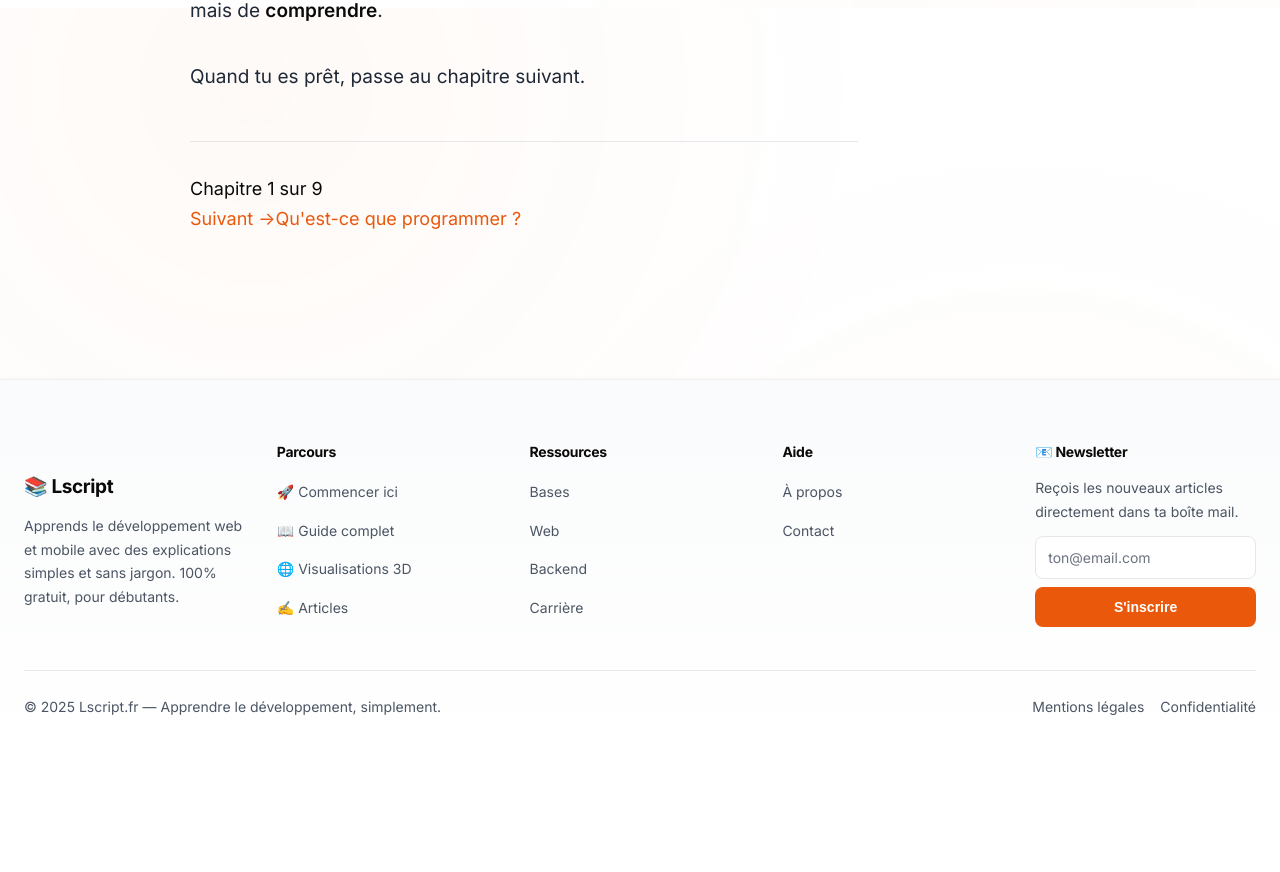
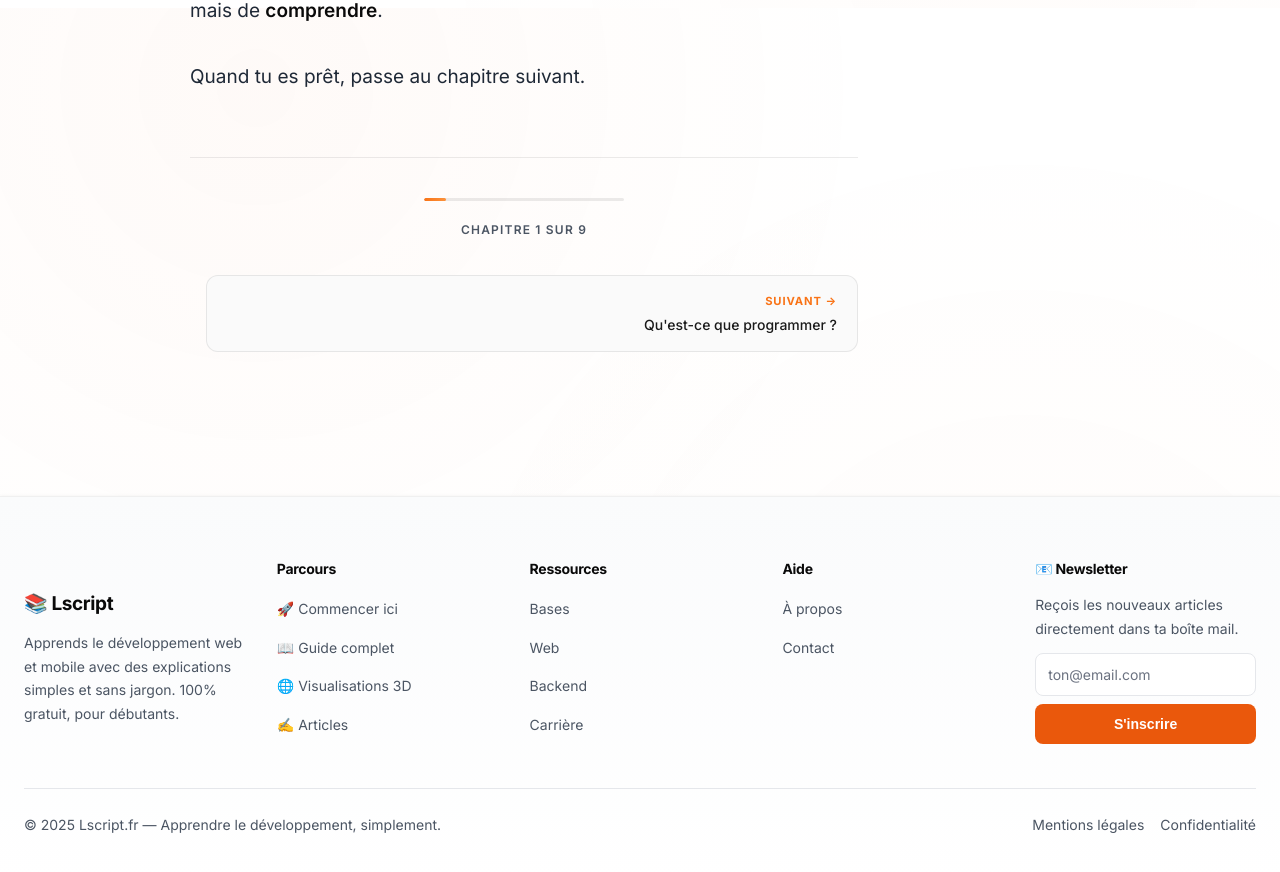
Before and after one commit to NovaIA25/lscript, a Next.js app: page /guide/introduction in a window 1280 px wide. Shown: the part 1592-2464 px from the top of the page. Before the commit the page ends 2359 px from the top, so only its background shows below. Built offline with nearby package versions, Linux system fonts and the light colour scheme.

Commit message:
style: premium chapter navigation with orange/black/white design

```diff
--- a/styles/globals.css
+++ b/styles/globals.css
@@ -1523,56 +1523,98 @@ pre code {
   font-size: var(--text-xs);
 }
 
-/* Chapter Navigation */
+/* Chapter Navigation — Premium Design */
 .chapter-nav {
-  margin-top: var(--space-12);
-  padding-top: var(--space-8);
-  border-top: 1px solid var(--color-border);
-}
-
-.chapter-nav-links {
+  margin-top: var(--space-16);
+  padding-top: var(--space-10);
+  border-top: 1px solid rgba(0, 0, 0, 0.08);
+}
+
+.chapter-progress {
+  text-align: center;
+  margin-bottom: var(--space-8);
+}
+
+.chapter-progress-bar {
+  height: 3px;
+  background: rgba(0, 0, 0, 0.08);
+  border-radius: var(--radius-full);
+  overflow: hidden;
+  margin-bottom: var(--space-3);
+  max-width: 200px;
+  margin-left: auto;
+  margin-right: auto;
+}
+
+.chapter-progress-fill {
+  height: 100%;
+  background: linear-gradient(90deg, #f97316, #fb923c);
+  border-radius: var(--radius-full);
+  transition: width 0.5s ease;
+}
+
+.chapter-progress-text {
+  font-size: 0.75rem;
+  font-weight: 600;
+  text-transform: uppercase;
+  letter-spacing: 0.1em;
+  color: var(--color-text-muted);
+}
+
+.chapter-nav-buttons {
   display: flex;
   justify-content: space-between;
+  align-items: stretch;
   gap: var(--space-4);
 }
 
 .chapter-nav-btn {
   flex: 1;
-  max-width: 200px;
+  display: flex;
+  flex-direction: column;
+  padding: var(--space-4) var(--space-5);
+  background: #fafafa;
+  border: 1px solid rgba(0, 0, 0, 0.08);
+  border-radius: var(--radius-lg);
+  text-decoration: none;
+  transition: all 0.25s ease;
+}
+
+.chapter-nav-btn:hover {
+  background: #ffffff;
+  border-color: #f97316;
+  box-shadow: 0 4px 12px rgba(249, 115, 22, 0.15);
+  transform: translateY(-2px);
 }
 
 .chapter-nav-prev {
   text-align: left;
+  align-items: flex-start;
 }
 
 .chapter-nav-next {
   text-align: right;
-  margin-left: auto;
-}
-
-.progress-bar {
-  margin-top: var(--space-6);
-}
-
-.progress-text {
-  font-size: var(--text-xs);
-  color: var(--color-text-muted);
-  margin-bottom: var(--space-2);
-  text-align: center;
-}
-
-.progress-track {
-  height: 4px;
-  background: var(--color-bg-muted);
-  border-radius: var(--radius-full);
-  overflow: hidden;
-}
-
-.progress-fill {
-  height: 100%;
-  background: var(--color-accent);
-  border-radius: var(--radius-full);
-  transition: width var(--duration-slow) var(--ease-out);
+  align-items: flex-end;
+}
+
+.chapter-nav-label {
+  font-size: 0.7rem;
+  font-weight: 700;
+  text-transform: uppercase;
+  letter-spacing: 0.08em;
+  color: #f97316;
+  margin-bottom: var(--space-1);
+}
+
+.chapter-nav-title {
+  font-size: var(--text-sm);
+  font-weight: 500;
+  color: #1a1a1a;
+  line-height: 1.4;
+}
+
+.chapter-nav-btn:hover .chapter-nav-title {
+  color: #f97316;
 }
 
 /* ========================================
```
